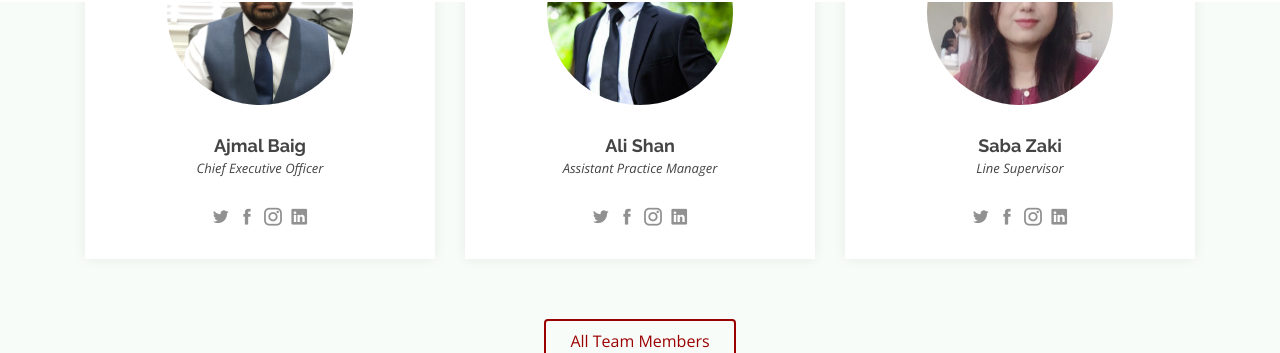
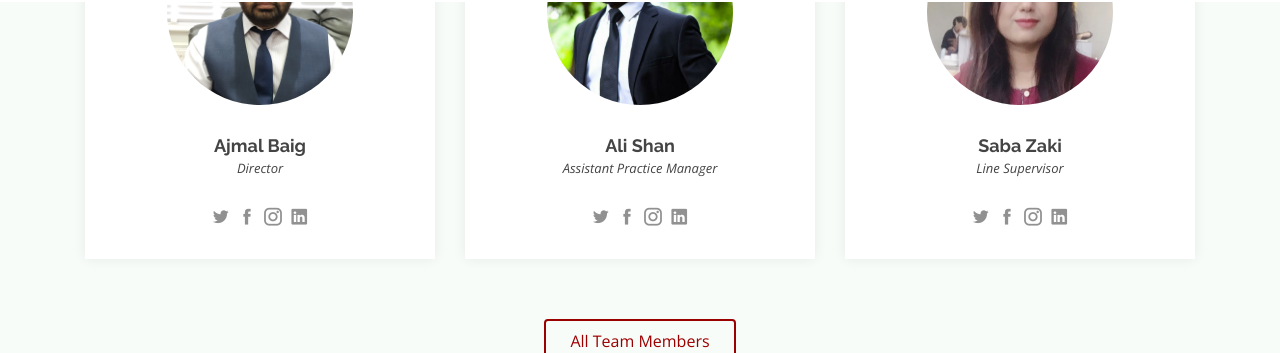
Before and after one commit to xhifi/aaziz-site, a Jekyll site: the page built from index.html, in a window 1280 px wide and 900 px high, scrolled down 6211 px. Shown: the part 101-454 px from the top of the window. Built offline with Jekyll 4.4.1, drawn with Linux system fonts in a browser that asks for light colours.

Commit message:
Update team.yml

```diff
--- a/_data/team.yml
+++ b/_data/team.yml
@@ -1,7 +1,7 @@
 
 - name: Ajmal Baig
   image: assets/dev/img/team/ajmal-baig.png
-  designation: Chief Executive Officer
+  designation: Director
   facebook:
   twitter:
   linkedin:
```
